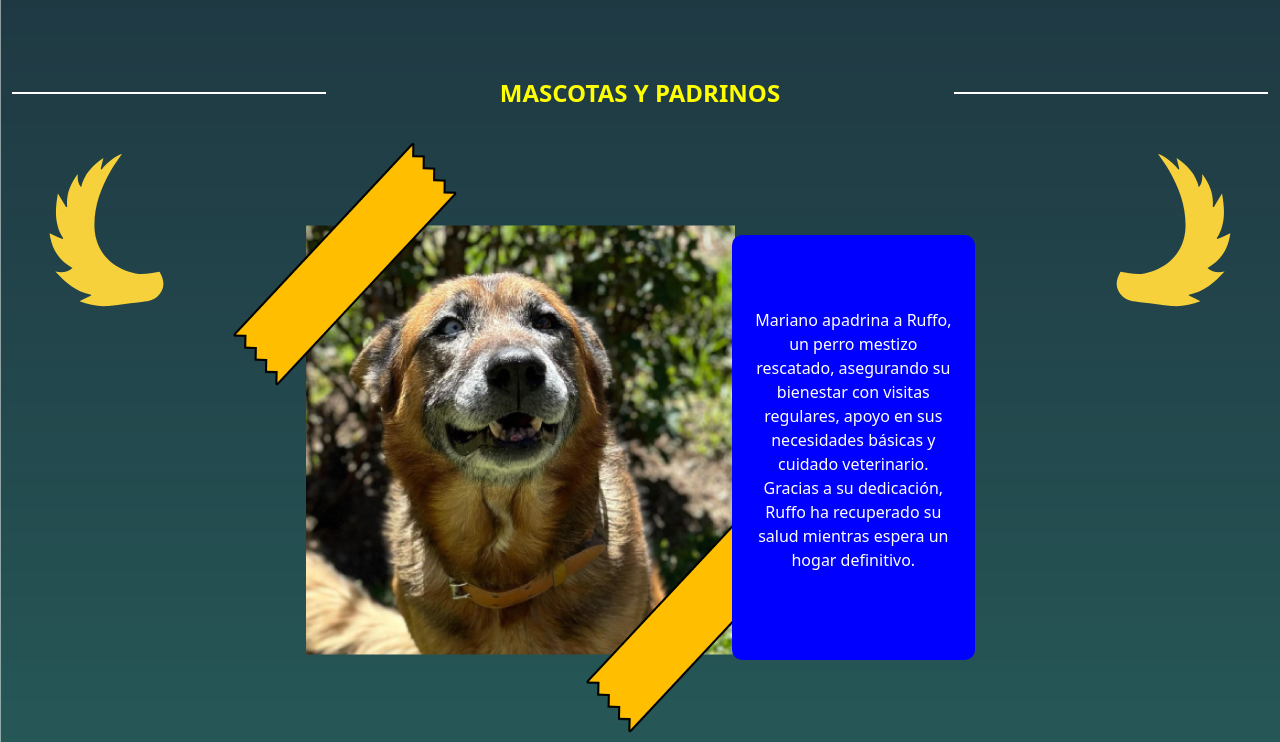
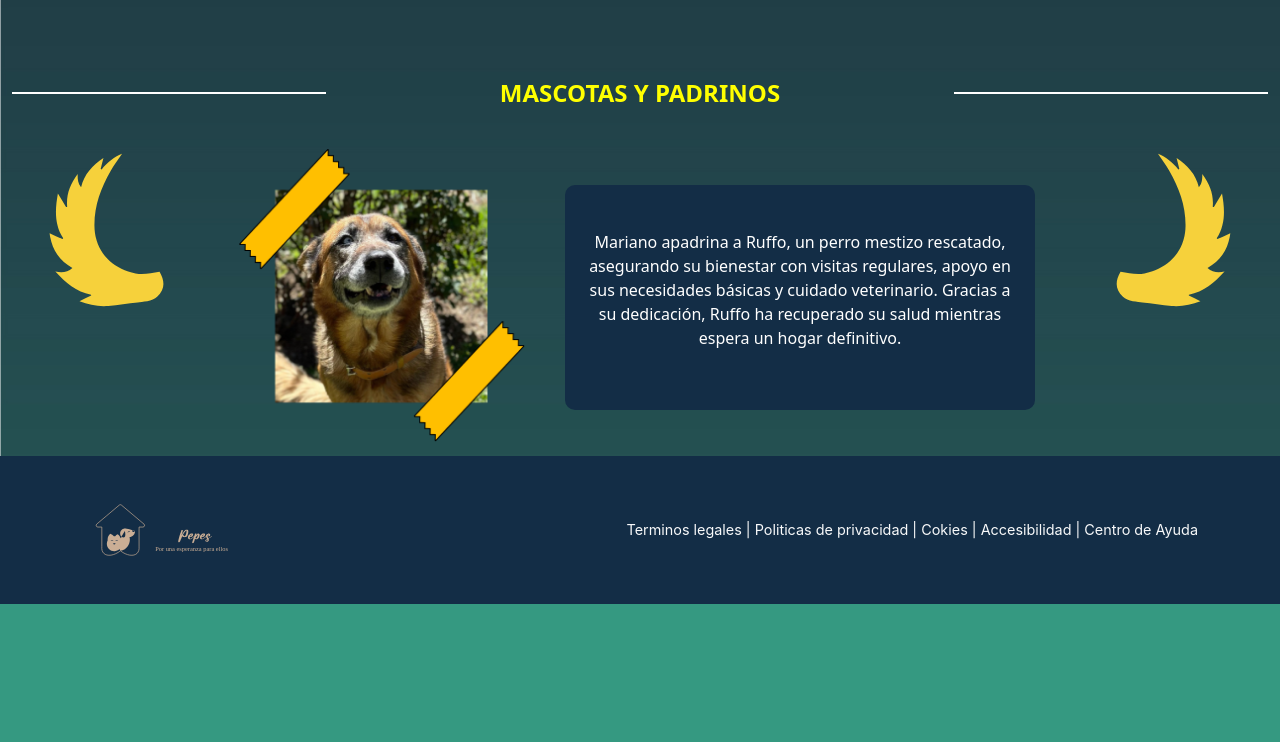
Before and after one commit to SergioYucra/patitas-en-linea, a plain HTML site: page adopcion.html in a window 1280 px wide. Shown: the part 2049-2791 px from the top of the page. After the commit the page ends 2653 px from the top, so only its background shows below. Drawn offline with nearby package versions, Linux system fonts and the light colour scheme.

Commit message:
update page 2

```diff
--- a/adopcion.html
+++ b/adopcion.html
@@ -98,10 +98,10 @@
                 <div class="col-md-2">
                     <img src="ico/izquierda.svg" class="" alt="">
                 </div>
-                <div class="col-md-4">
-                    <img src="img/sticker1.png" alt="">
+                <div class="col-md-3">
+                    <img src="img/sticker1.png" alt="" style="width: 100%;" class="img-custom">
                 </div>
-                <div class="col-md-4">
+                <div class="col-md-5">
                     <div class="custom-container">
                         <p>Mariano apadrina a Ruffo, un perro mestizo rescatado, asegurando su bienestar con visitas regulares, apoyo en sus necesidades básicas y cuidado veterinario. Gracias a su dedicación, Ruffo ha recuperado su salud mientras espera un hogar definitivo.</p>
                     </div>
@@ -112,7 +112,7 @@
             </div>
         </div>
     </section>
-
+    <div id="footer-container"></div>
     <script src="https://cdn.jsdelivr.net/npm/bootstrap@5.2.3/dist/js/bootstrap.bundle.min.js"
         integrity="sha384-kenU1KFdBIe4zVF0s0G1M5b4hcpxyD9F7jL+jjXkk+Q2h455rYXK/7HAuoJl+0I4"
         crossorigin="anonymous"></script>
@@ -121,5 +121,10 @@
             .then(response => response.text())
             .then(data => document.getElementById('navbar-container').innerHTML = data);
     </script>
+    <script>
+        fetch('layout/footer.html')
+            .then(response => response.text())
+            .then(data => document.getElementById('footer-container').innerHTML = data);
+    </script>
 </body>
 </html>
--- a/css/styles.css
+++ b/css/styles.css
@@ -346,7 +346,7 @@ section#casoespeciales {
 }
 
 .custom-container {
-  background-color: blue;
+  background-color: #132D46;
   color: white;
   border-radius: 10px;
   padding: 20px;
@@ -355,7 +355,10 @@ section#casoespeciales {
   display: flex;
   justify-content: center;
   align-items: center;
-  margin: 100px 80px;
+  margin: 50px 20px;
+}
+.img-custom{
+  margin: 10px;
 }
 
 
--- /dev/null
+++ b/layout/footer.html
@@ -0,0 +1,16 @@
+<footer class="footer py-4 abajo">
+    <div class="container">
+        <div class="row align-items-center">
+            <div class="col-lg-4 text-lg-start">
+                <img src="ico/footer.svg" alt="" height="100px">
+            </div>
+            <div class="col-lg-8 text-lg-end">
+                <a class="link-light text-decoration-none" href="#!">Terminos legales |</a>
+                <a class="link-light text-decoration-none" href="#!">Politicas de privacidad |</a>
+                <a class="link-light text-decoration-none" href="#!">Cokies |</a>
+                <a class="link-light text-decoration-none" href="#!">Accesibilidad |</a>
+                <a class="link-light text-decoration-none" href="#!">Centro de Ayuda</a>
+            </div>
+        </div>
+    </div>
+</footer>
```
Also changed, not shown: index.html (+6 -16 lines).
